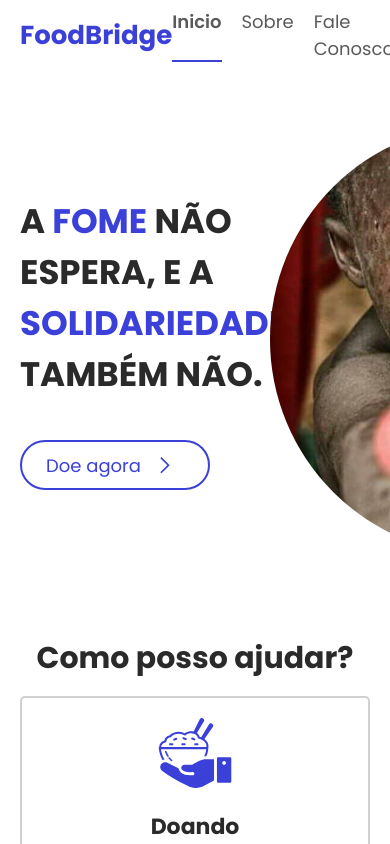
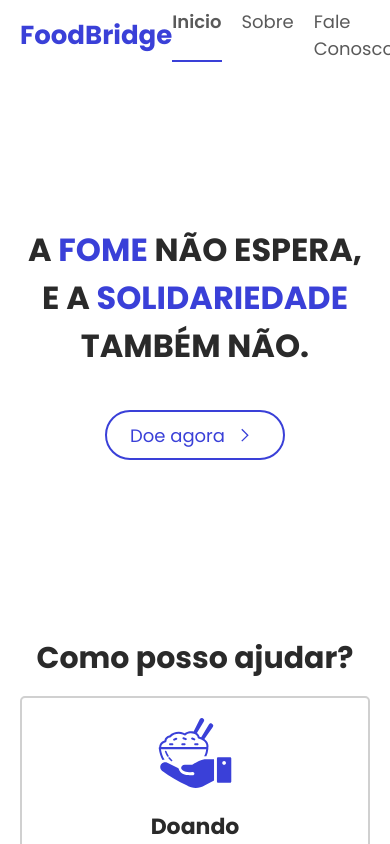
Before and after one commit to EduardoGollner0609/FoodBridge, a React (Vite) app in the folder frontend/: page /home in a window 390 px wide. Shown: the top 844 px of the page. Built offline with nearby package versions, Linux system fonts and the light colour scheme.

Commit message:
Ajeitando responsividade da home page.

```diff
--- a/frontend/src/routes/IntroductionPage/HomePage/styles.css
+++ b/frontend/src/routes/IntroductionPage/HomePage/styles.css
@@ -19,7 +19,7 @@
 
 .home-page-introduction-invite h2 {
   font-size: 34px;
-  max-width: 250px;
+  max-width: 360px;
   text-transform: uppercase;
   color: var(--fb-color-tertiary);
   & span {
@@ -145,3 +145,43 @@
     width: 38px;
   }
 }
+
+@media (max-width: 960px) {
+  .home-page-introduction-invite-img img {
+    max-height: 381px;
+    max-width: 381px;
+  }
+
+  .home-page-introduction-invite h2 {
+    font-size: 32px;
+    max-width: 300px;
+  }
+}
+
+@media (max-width: 750px) {
+  .home-page-introduction-invite-img {
+    display: none;
+  }
+  .home-page-introduction-invite h2 {
+    text-align: center;
+    max-width: 370px;
+  }
+
+  .home-page-introduction {
+    justify-content: center;
+  }
+
+  .home-page-introduction-invite {
+    display: flex;
+    flex-direction: column;
+    align-items: center;
+  }
+
+  .home-page-introduction-invite a {
+    font-size: 18px;
+    min-width: 180px;
+    & img {
+      width: 30px;
+    }
+  }
+}
```
